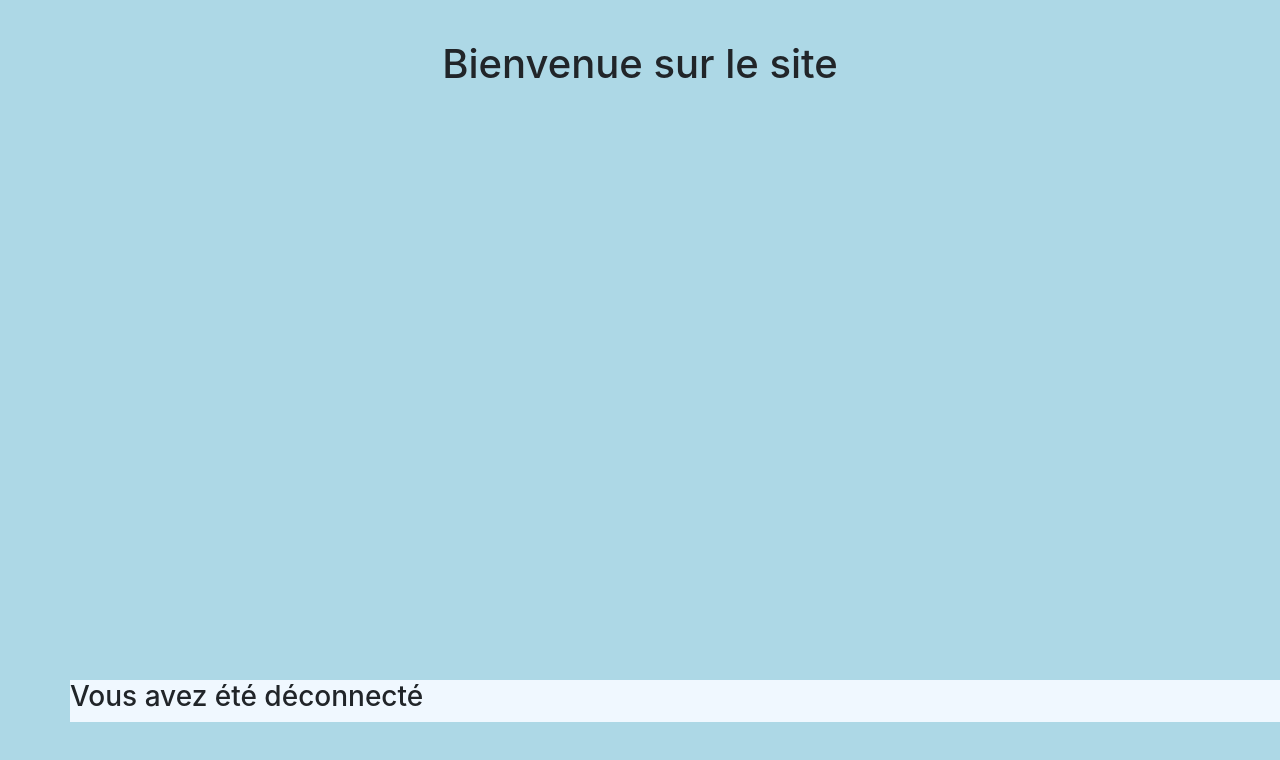
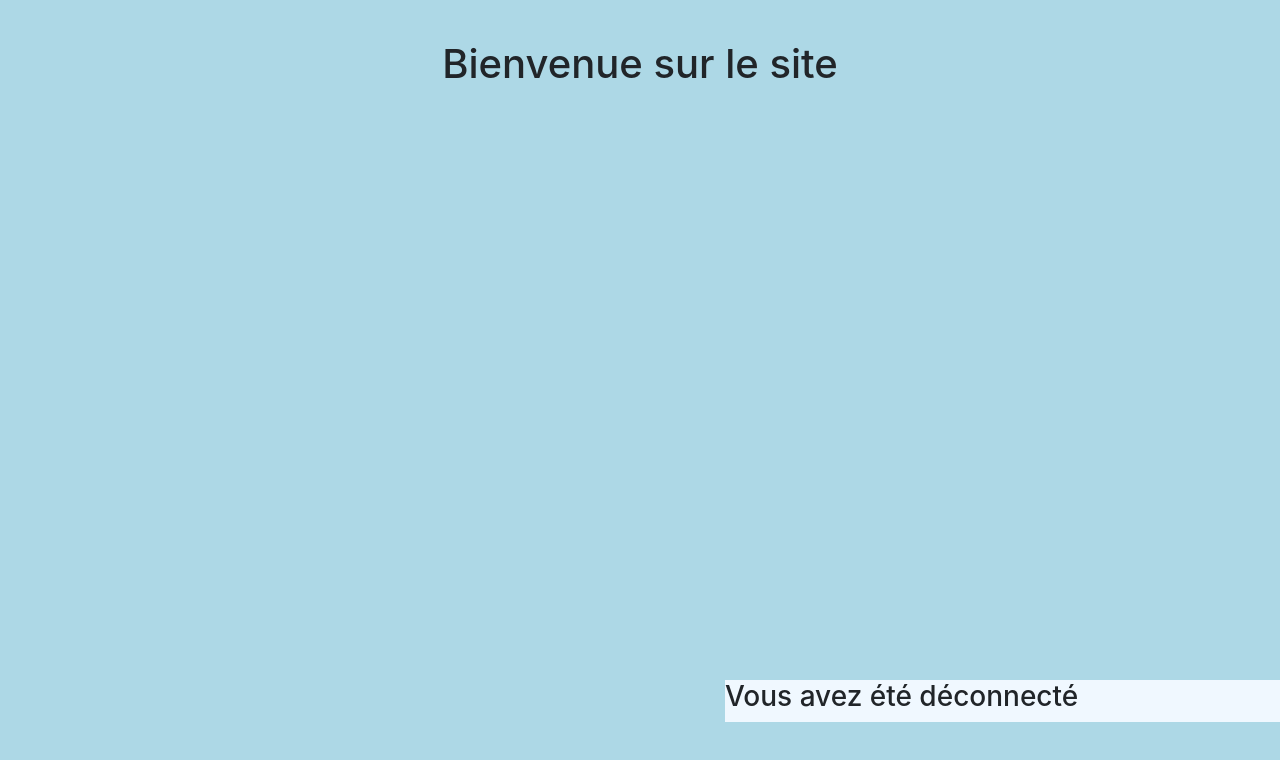
Before and after one commit to alexandremessang/Galerie, a plain HTML site: page index.html in a window 1280 px wide. Drawn offline with nearby package versions, Linux system fonts and the light colour scheme; no server answers.

Commit message:
offline msg

```diff
--- a/index.html
+++ b/index.html
@@ -28,7 +28,7 @@
 
 <body onload="preset()">
     <div class="container">
-        <div class="offline row">
+        <div class="offline">
             <h3>Vous avez été déconnecté</h3>
         </div>
         <h1 id="main_title">Bienvenue sur le site</h1>
```
